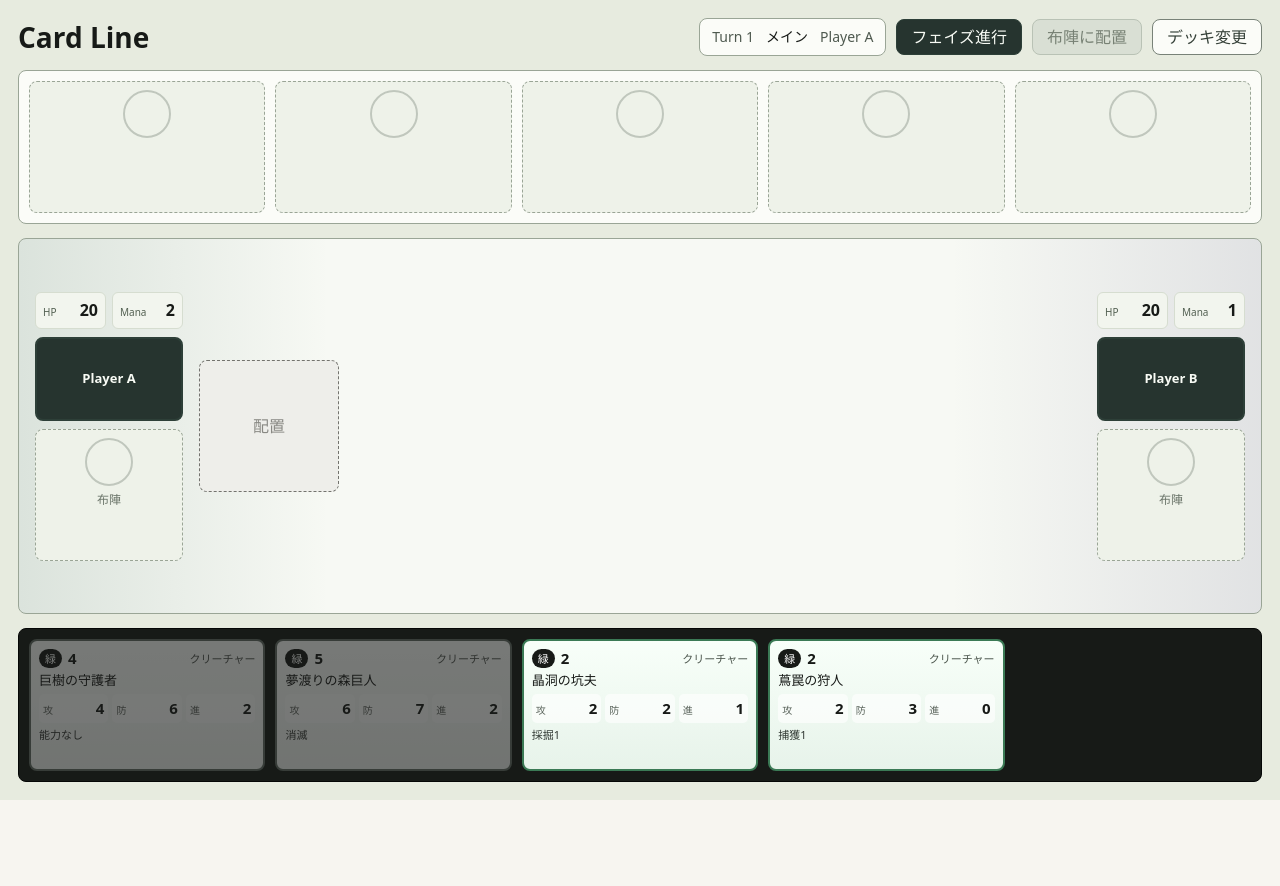
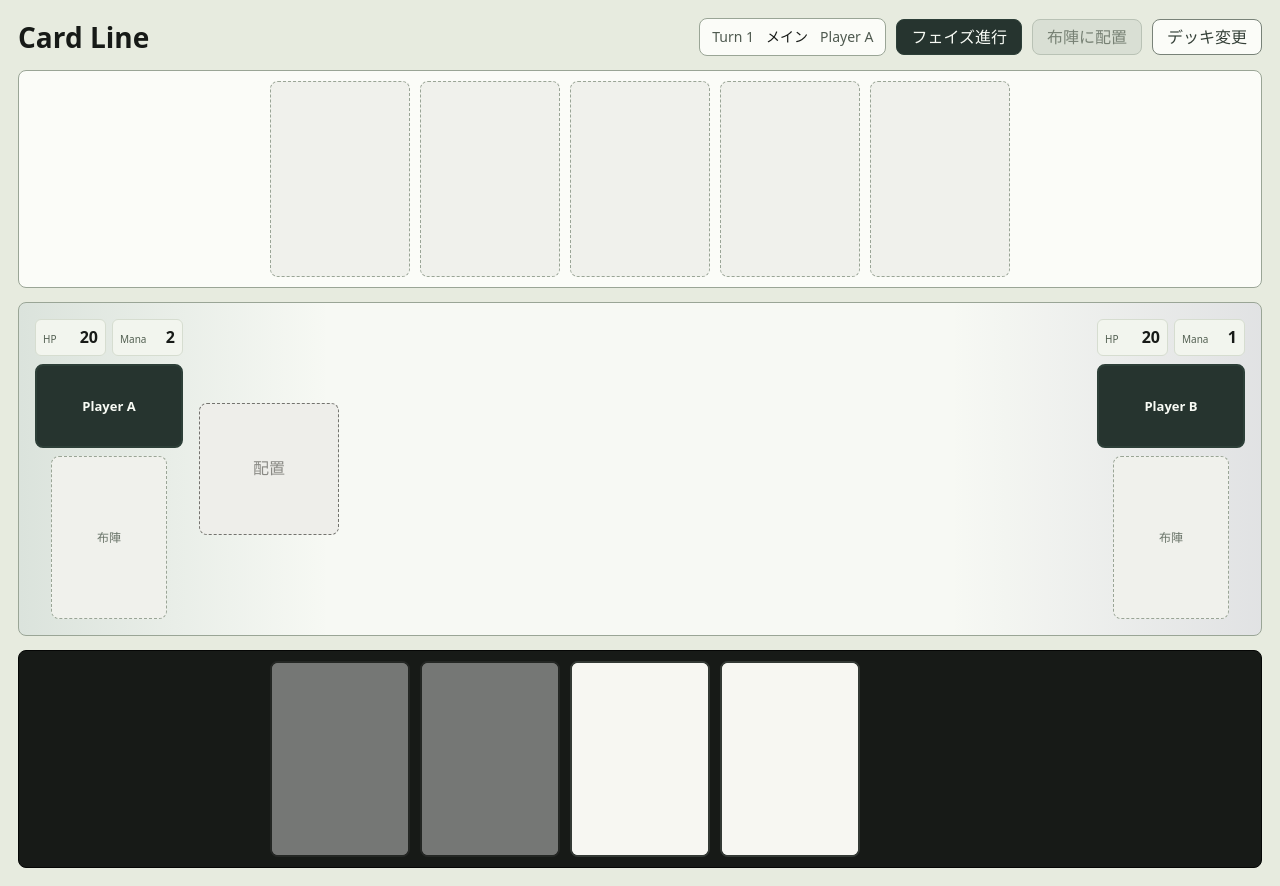
Before and after one commit to kurehajime/cardivide, a React (Vite) app: page / in a window 1280 px wide. Both pictures are taken after a click on the button "ゲーム開始". Before the commit the page ends 800 px from the top, so only its background shows below. Built offline with nearby package versions, Linux system fonts and the light colour scheme.

Commit message:
カードと説明を分離

```diff
--- a/src/App.css
+++ b/src/App.css
@@ -332,6 +332,12 @@
 
 .board-formation {
   min-width: 0;
+  display: grid;
+  place-items: center;
+}
+
+.board-formation > .card-view {
+  width: min(116px, 100%);
 }
 
 .board-lane-scroll {
@@ -355,7 +361,7 @@
 }
 
 .board-slot > .card-view {
-  height: 100%;
+  width: 100%;
 }
 
 .board-ability-actions {
@@ -530,10 +536,11 @@
 
 .hand-panel {
   display: grid;
-  grid-template-columns: repeat(5, minmax(96px, 1fr));
+  grid-template-columns: repeat(5, minmax(96px, 140px));
   gap: 10px;
   padding: 10px;
   align-items: stretch;
+  justify-content: center;
   transition: background-color 180ms ease, border-color 180ms ease;
 }
 
@@ -543,6 +550,7 @@
 }
 
 .hand-card-button {
+  aspect-ratio: 5 / 7;
   display: grid;
   min-width: 0;
   padding: 0;
@@ -553,6 +561,7 @@
 }
 
 .hand-card-button > .card-view {
+  width: 100%;
   height: 100%;
 }
 
@@ -585,26 +594,35 @@
 
 .card-view {
   position: relative;
-  min-height: 158px;
-  display: grid;
-  grid-template-rows: auto auto auto 1fr;
-  gap: 6px;
-  padding: 9px;
+  width: 100%;
+  min-width: 0;
+  aspect-ratio: 5 / 7;
+  display: block;
+  padding: 0;
   border: 2px solid #343a35;
   border-radius: 8px;
-  background: #fcfcf7;
+  background: #f7f7f2;
   color: #171a17;
   text-align: left;
   overflow: hidden;
+  isolation: isolate;
 }
 
-.card-with-stat-modifiers {
-  padding-top: 42px;
+.card-view:focus-visible {
+  outline: 3px solid #276fbf;
+  outline-offset: 3px;
+}
+
+.card-blank-surface {
+  position: absolute;
+  inset: 0;
+  z-index: 0;
+  background: #f7f7f2;
 }
 
 .card-stat-modifiers {
   position: absolute;
-  z-index: 1;
+  z-index: 3;
   top: 5px;
   right: 5px;
   left: 5px;
@@ -638,45 +656,65 @@
 }
 
 .card-compact {
-  min-height: 132px;
-  padding: 8px;
-  gap: 5px;
+  min-height: 0;
 }
 
-.card-red {
-  border-color: #a54235;
+.card-detail-popover {
+  position: fixed;
+  z-index: 100;
+  width: min(280px, calc(100vw - 24px));
+  max-height: calc(100vh - 24px);
+  display: grid;
+  grid-auto-rows: max-content;
+  align-content: start;
+  gap: 10px;
+  padding: 14px;
+  border: 2px solid #343a35;
+  border-radius: 8px;
+  box-shadow: 0 8px 24px rgb(18 22 19 / 24%);
+  color: #171a17;
+  text-align: left;
+  overflow-y: auto;
+  pointer-events: none;
+  scrollbar-width: thin;
+  animation: card-detail-popover-in 120ms ease-out;
+}
+
+@keyframes card-detail-popover-in {
+  from {
+    opacity: 0;
+    transform: translateY(3px);
+  }
+
+  to {
+    opacity: 1;
+    transform: translateY(0);
+  }
+}
+
+.card-detail-red {
   background: linear-gradient(#fffafa, #f7e9e6);
 }
 
-.card-blue {
-  border-color: #3769a8;
+.card-detail-blue {
   background: linear-gradient(#f8fbff, #e6edf8);
 }
 
-.card-green {
-  border-color: #3b7a55;
+.card-detail-green {
   background: linear-gradient(#f8fff9, #e7f3ea);
 }
 
-.card-neutral {
-  border-color: #55585e;
+.card-detail-neutral {
   background: linear-gradient(#fbfbfb, #ebedf0);
 }
 
 .card-empty {
   position: relative;
+  display: grid;
   place-items: center;
   border: 1px dashed #9aa596;
-  background: #eef2e9;
+  background: #f0f1ec;
   color: #6b756a;
-}
-
-.card-back-pattern {
-  width: 48px;
-  height: 48px;
-  border: 2px solid currentColor;
-  border-radius: 50%;
-  opacity: 0.35;
 }
 
 .card-empty-label {
@@ -732,14 +770,27 @@
   font-weight: 800;
 }
 
-.card-view h3 {
+.card-detail-popover h3 {
   margin: 0;
   min-width: 0;
   color: #171a17;
-  font-size: 13px;
+  font-size: 17px;
   line-height: 1.2;
   letter-spacing: 0;
   overflow-wrap: anywhere;
+}
+
+.card-detail-popover .card-stats dt {
+  font-size: 11px;
+}
+
+.card-detail-popover .card-stats dd {
+  font-size: 18px;
+}
+
+.card-detail-popover .card-rules {
+  font-size: 13px;
+  line-height: 1.5;
 }
 
 .card-stats {
@@ -831,14 +882,12 @@
 
   .hand-panel {
     grid-template-columns: repeat(5, minmax(96px, 1fr));
+    justify-content: start;
     overflow-x: auto;
   }
 
-  .card-view {
-    min-height: 120px;
-  }
-
-  .card-rules {
-    display: none;
+  .card-detail-popover {
+    gap: 8px;
+    padding: 12px;
   }
 }
--- a/src/components/CardView.tsx
+++ b/src/components/CardView.tsx
@@ -1,3 +1,5 @@
+import { useCallback, useEffect, useId, useLayoutEffect, useRef, useState } from 'react'
+import { createPortal } from 'react-dom'
 import { formatAbility, type Card, type CreatureStatModifier } from '../game'
 
 type CardViewProps = {
@@ -5,6 +7,7 @@ type CardViewProps = {
   compact?: boolean
   faceDown?: boolean
   label?: string
+  nestedInButton?: boolean
   statModifier?: CreatureStatModifier
 }
 
@@ -20,6 +23,17 @@ const KIND_LABELS = {
   spell: '呪文',
 } as const
 
+type DetailPlacement = 'top' | 'right' | 'bottom' | 'left'
+
+type DetailPosition = {
+  placement: DetailPlacement
+  top: number
+  left: number
+}
+
+const DETAIL_GAP = 10
+const VIEWPORT_PADDING = 12
+
 const getRulesText = (card: Card): string => {
   if (card.kind === 'creature') {
     return card.abilities.length > 0 ? card.abilities.map(formatAbility).join(' / ') : '能力なし'
@@ -27,17 +41,107 @@ const getRulesText = (card: Card): string => {
   return card.text
 }
 
+const clamp = (value: number, minimum: number, maximum: number): number =>
+  Math.min(Math.max(value, minimum), Math.max(minimum, maximum))
+
 const CardView = ({
   card,
   compact = false,
   faceDown = false,
   label,
+  nestedInButton = false,
   statModifier,
 }: CardViewProps) => {
+  const cardRef = useRef<HTMLElement>(null)
+  const detailRef = useRef<HTMLDivElement>(null)
+  const detailId = useId()
+  const [showDetail, setShowDetail] = useState(false)
+  const [detailPosition, setDetailPosition] = useState<DetailPosition | null>(null)
+
+  const openDetail = useCallback(() => {
+    setDetailPosition(null)
+    setShowDetail(true)
+  }, [])
+
+  const closeDetail = useCallback(() => {
+    setShowDetail(false)
+  }, [])
+
+  const updateDetailPosition = useCallback(() => {
+    const cardElement = cardRef.current
+    const detailElement = detailRef.current
+    if (!cardElement || !detailElement) {
+      return
+    }
+
+    const cardRect = cardElement.getBoundingClientRect()
+    const detailRect = detailElement.getBoundingClientRect()
+    const availableRight = window.innerWidth - cardRect.right - DETAIL_GAP - VIEWPORT_PADDING
+    const availableLeft = cardRect.left - DETAIL_GAP - VIEWPORT_PADDING
+    const availableBottom = window.innerHeight - cardRect.bottom - DETAIL_GAP - VIEWPORT_PADDING
+
+    let placement: DetailPlacement
+    let top: number
+    let left: number
+
+    if (availableRight >= detailRect.width) {
+      placement = 'right'
+      top = cardRect.top + (cardRect.height - detailRect.height) / 2
+      left = cardRect.right + DETAIL_GAP
+    } else if (availableLeft >= detailRect.width) {
+      placement = 'left'
+      top = cardRect.top + (cardRect.height - detailRect.height) / 2
+      left = cardRect.left - detailRect.width - DETAIL_GAP
+    } else if (availableBottom >= detailRect.height) {
+      placement = 'bottom'
+      top = cardRect.bottom + DETAIL_GAP
+      left = cardRect.left + (cardRect.width - detailRect.width) / 2
+    } else {
+      placement = 'top'
+      top = cardRect.top - detailRect.height - DETAIL_GAP
+      left = cardRect.left + (cardRect.width - detailRect.width) / 2
+    }
+
+    setDetailPosition({
+      placement,
+      top: clamp(top, VIEWPORT_PADDING, window.innerHeight - detailRect.height - VIEWPORT_PADDING),
+      left: clamp(left, VIEWPORT_PADDING, window.innerWidth - detailRect.width - VIEWPORT_PADDING),
+    })
+  }, [])
+
+  useLayoutEffect(() => {
+    if (!showDetail) {
+      return
+    }
+
+    updateDetailPosition()
+    window.addEventListener('resize', updateDetailPosition)
+    window.addEventListener('scroll', updateDetailPosition, true)
+
+    return () => {
+      window.removeEventListener('resize', updateDetailPosition)
+      window.removeEventListener('scroll', updateDetailPosition, true)
+    }
+  }, [showDetail, updateDetailPosition])
+
+  useEffect(() => {
+    if (!nestedInButton) {
+      return
+    }
+
+    const button = cardRef.current?.closest('button')
+    button?.addEventListener('focus', openDetail)
+    button?.addEventListener('blur', closeDetail)
+
+    return () => {
+      button?.removeEventListener('focus', openDetail)
+      button?.removeEventListener('blur', closeDetail)
+    }
+  }, [closeDetail, nestedInButton, openDetail])
+
   if (!card || faceDown) {
     return (
       <article className={`card-view card-empty ${compact ? 'card-compact' : ''}`}>
-        <div className="card-back-pattern" aria-hidden="true" />
         <div className="card-empty-label">{label ?? ''}</div>
       </article>
     )
@@ -52,8 +156,17 @@ const CardView = ({
 
   return (
     <article
+      ref={cardRef}
       className={`card-view card-${colorClass} ${compact ? 'card-compact' : ''} ${hasStatModifier ? 'card-with-stat-modifiers' : ''}`}
+      aria-describedby={showDetail ? detailId : undefined}
+      aria-label={card.name}
+      tabIndex={nestedInButton ? undefined : 0}
+      onBlur={closeDetail}
+      onFocus={openDetail}
+      onPointerEnter={openDetail}
+      onPointerLeave={closeDetail}
     >
+      <div className="card-blank-surface" aria-hidden="true" />
       {hasStatModifier && (
         <div className="card-stat-modifiers" aria-label="ステータス補正">
           {hasAttackModifier && (
@@ -74,6 +187,19 @@ const CardView = ({
           )}
         </div>
       )}
+      {showDetail &&
+        createPortal(
+          <div
+            ref={detailRef}
+            id={detailId}
+            className={`card-detail-popover card-detail-${colorClass} card-detail-popover-${detailPosition?.placement ?? 'right'}`}
+            role="tooltip"
+            style={{
+              top: detailPosition?.top ?? 0,
+              left: detailPosition?.left ?? 0,
+              visibility: detailPosition === null ? 'hidden' : 'visible',
+            }}
+          >
             <header className="card-title-row">
               <span className="card-color-cost">
                 <span className="card-color">{colorLabel}</span>
@@ -101,6 +227,9 @@ const CardView = ({
               </dl>
             )}
             <p className="card-rules">{getRulesText(card)}</p>
+          </div>,
+          document.body,
+        )}
     </article>
   )
 }
--- a/src/components/HandView.tsx
+++ b/src/components/HandView.tsx
@@ -51,11 +51,12 @@ const HandView = ({
             data-card-id={card?.id}
             className={cardClassName}
             type="button"
+            aria-label={card?.card.name}
             title={unavailable ? '現在は使用できません' : undefined}
             disabled={!card || disabled || unavailable}
             onClick={() => card && onCardClick?.(card.id)}
           >
-            <CardView card={card?.card ?? null} compact />
+            <CardView card={card?.card ?? null} compact nestedInButton />
           </motion.button>
         )
       })}
```
Lines whose indentation alone changed are shown as unchanged.
